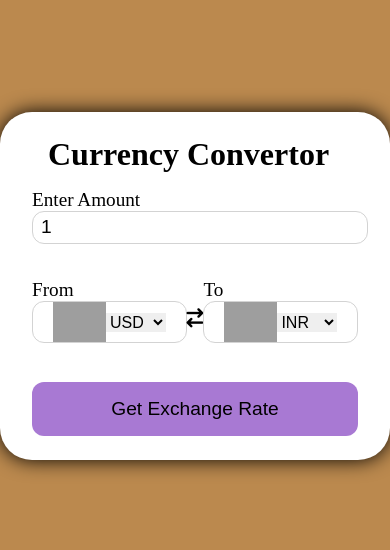
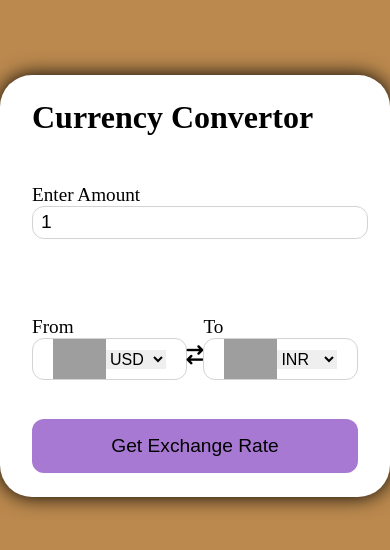
Before and after one commit to Priyanshu3316/Currency-convertor, a plain HTML site: page index.html in a window 390 px wide. Shown: the part 136-686 px from the top of the page. Drawn offline with Linux system fonts and the light colour scheme; no server answers; grey boxes are pictures that could not be loaded.

Commit message:
Update style.css

```diff
--- a/style.css
+++ b/style.css
@@ -72,3 +72,12 @@ button{
 .select-container img{
     width: 35%;
 }
+@media(max-width: 475px) {
+    h1{
+        margin: 0;
+        margin-bottom: 3rem;
+    }
+    .amount{
+        height: 12vh;
+    }
+}
```
